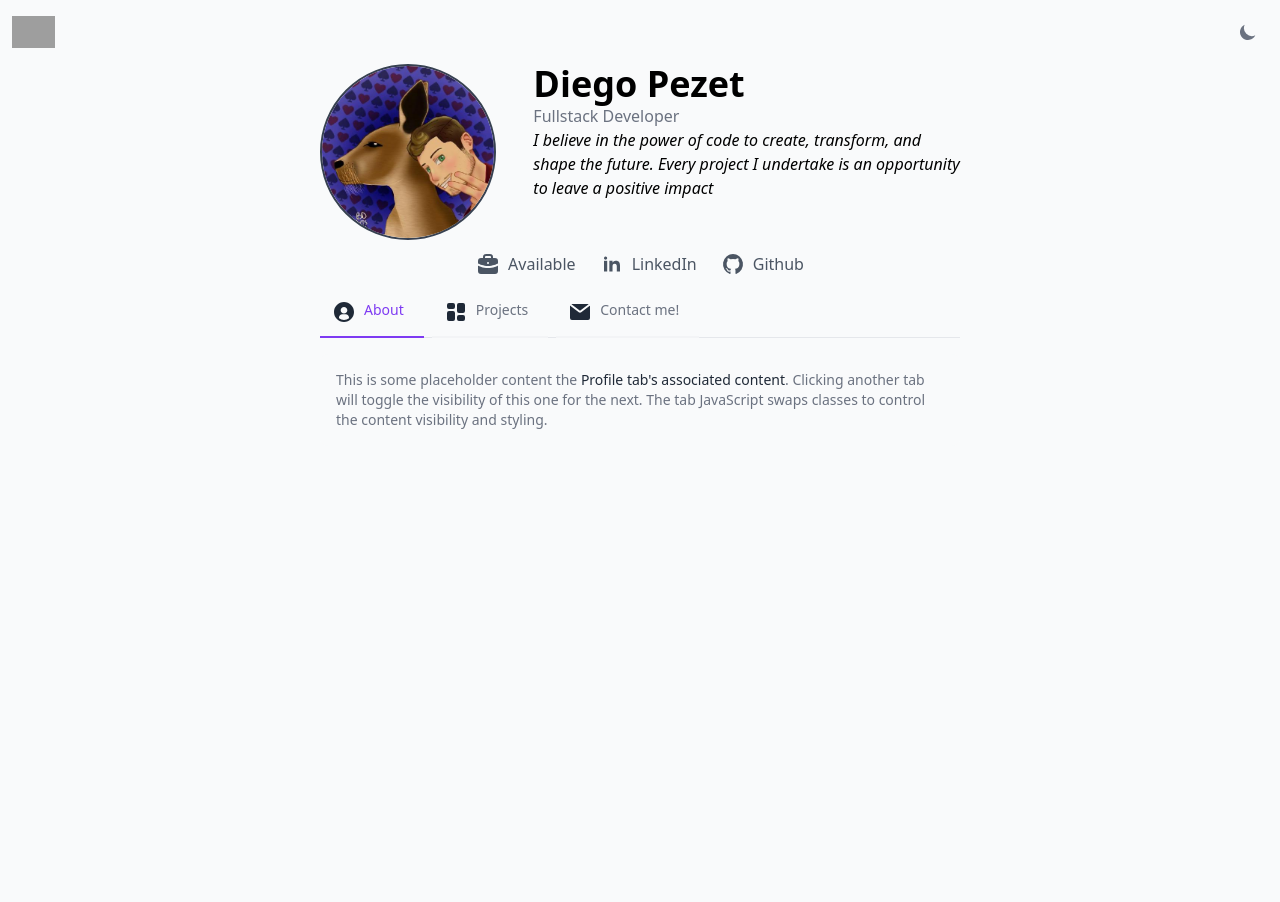
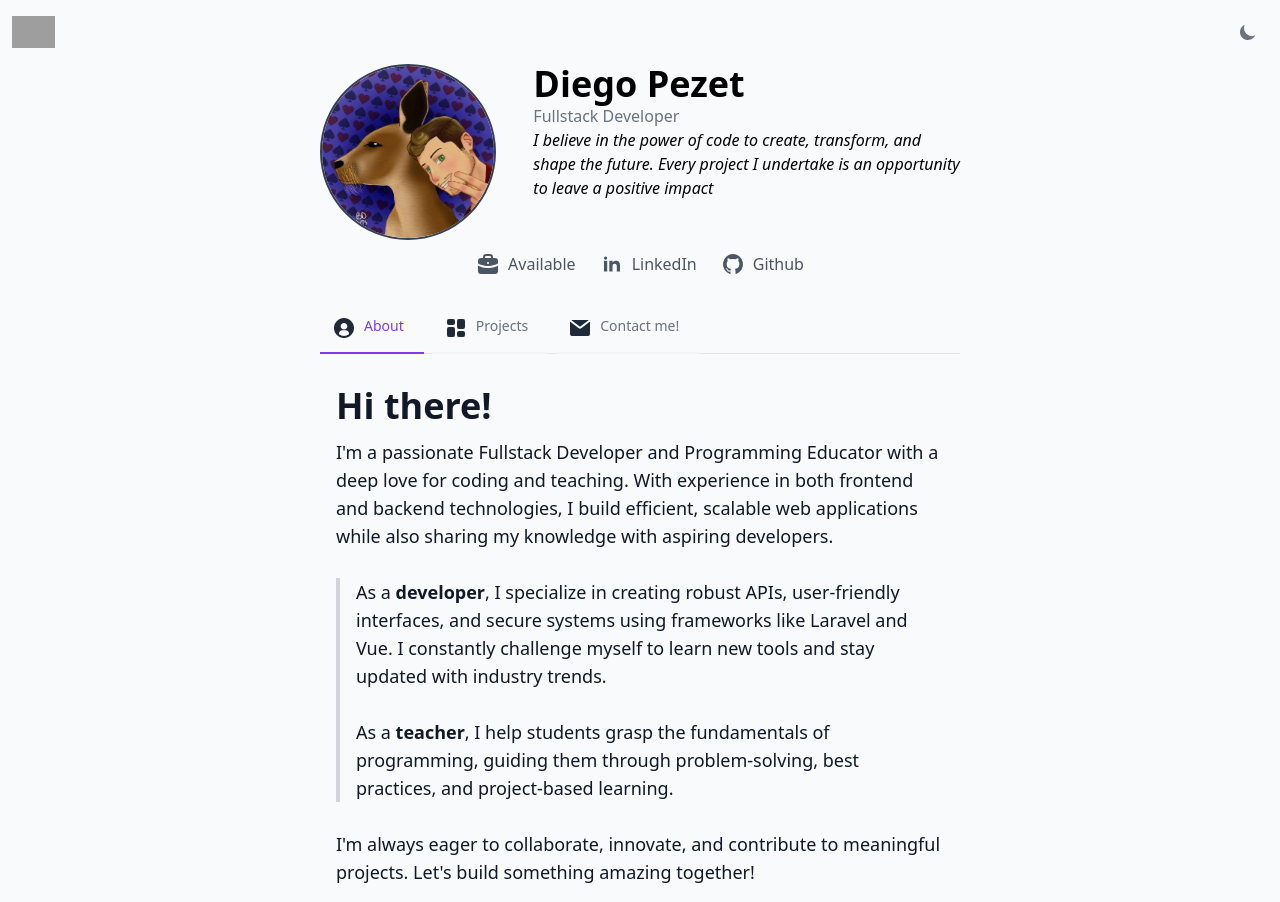
Before and after one commit to diegohpezet/Portfolio, a Vue app: page / in a window 1280 px wide. Before the commit the page ends 800 px from the top, so only its background shows below. Built offline with nearby package versions, Linux system fonts and the light colour scheme; grey boxes are pictures that could not be loaded.

Commit message:
feat: add about section

```diff
--- a/src/components/ContentTabs.vue
+++ b/src/components/ContentTabs.vue
@@ -3,6 +3,7 @@ import IconUser from '../assets/icons/IconUser.vue';
 import IconProjects from '../assets/icons/IconProjects.vue';
 import IconContact from '../assets/icons/IconContact.vue';
 
+import AboutSection from './AboutSection.vue';
 import ProjectSection from './ProjectSection.vue';
 import ContactSection from './ContactSection.vue';
 
@@ -13,7 +14,7 @@ onMounted(() => { initTabs(); });
 </script>
 
 <template>
-  <div class="mb-4 border-b border-gray-200 dark:border-gray-700">
+  <div class="my-4 border-b border-gray-200 dark:border-gray-700">
     <ul class="flex flex-wrap -mb-px text-sm font-medium text-center" id="default-styled-tab"
       data-tabs-toggle="#default-styled-tab-content"
       data-tabs-active-classes="text-purple-600 hover:text-purple-600 dark:text-purple-500 dark:hover:text-purple-500 border-purple-600 dark:border-purple-500"
@@ -49,10 +50,7 @@ onMounted(() => { initTabs(); });
   <div id="default-styled-tab-content">
     <div class="hidden p-4 rounded-lg bg-gray-50 dark:bg-gray-800" id="styled-profile" role="tabpanel"
       aria-labelledby="profile-tab">
-      <p class="text-sm text-gray-500 dark:text-gray-400">This is some placeholder content the <strong
-          class="font-medium text-gray-800 dark:text-white">Profile tab's associated content</strong>. Clicking
-        another tab will toggle the visibility of this one for the next. The tab JavaScript swaps classes to
-        control the content visibility and styling.</p>
+      <AboutSection />
     </div>
     <div class="hidden p-4 rounded-lg bg-gray-50 dark:bg-gray-800" id="styled-dashboard" role="tabpanel"
       aria-labelledby="dashboard-tab">
```
